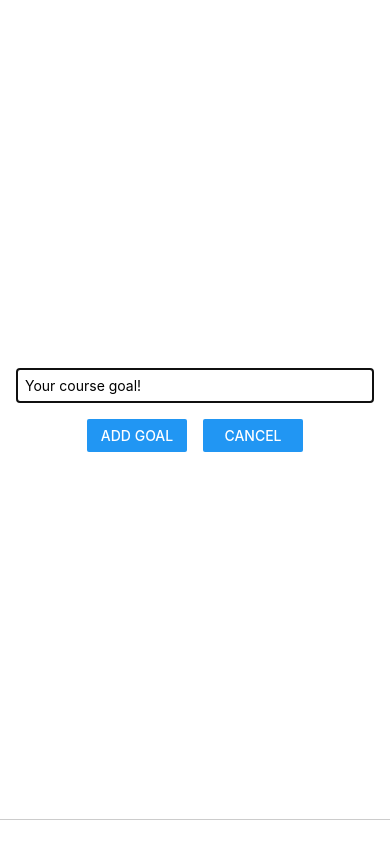
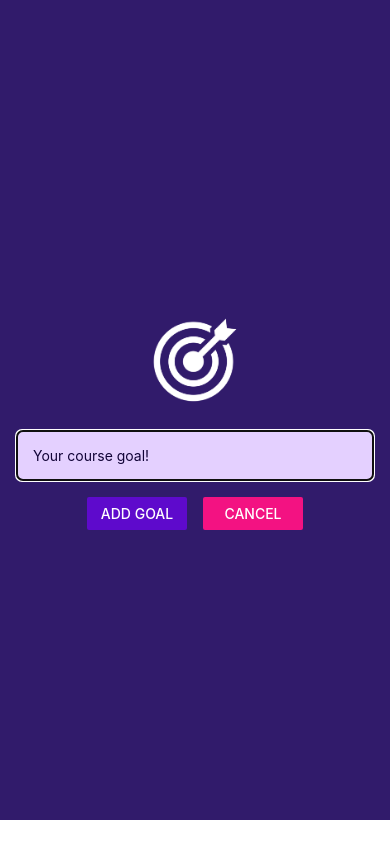
Before and after one commit to duseh729/RN-udemy, a React Native app: screen / in a window 390 px wide. Both pictures are taken after a click on the button "ADD NEW GOAL". Built offline with nearby package versions, Linux system fonts and the light colour scheme.

Commit message:
feat: 앱 마무리, + docs: 컴포넌트 파일 정리

```diff
--- a/App.js
+++ b/App.js
@@ -1,6 +1,7 @@
 // 웹 용 React와 달리 Button 같은 것도 import 해야함.
 import { StyleSheet, View, FlatList, Button } from "react-native";
 import { react, useState } from "react";
+import { StatusBar } from "expo-status-bar";
 
 import GoalItem from "./components/GoalItem";
 import GoalInput from "./components/GoalInput";
@@ -29,6 +30,8 @@
   };
 
   return (
+    <>
+      <StatusBar style="light" />
       <View style={styles.appContainer}>
         <Button title="Add New Goal" color="#5e0acc" onPress={startAddGoalHandler} />
         <GoalInput visible={modalIsVisible} onAddGoal={addGoalHandler} onCancel={endAddGoalHandler} />
@@ -47,6 +50,7 @@
           ></FlatList>
         </View>
       </View>
+    </>
   );
 }
 
--- a/app.json
+++ b/app.json
@@ -6,14 +6,13 @@
     "orientation": "portrait",
     "icon": "./assets/icon.png",
     "userInterfaceStyle": "light",
+    "backgroundColor": "#1e085a",
     "splash": {
       "image": "./assets/splash.png",
       "resizeMode": "contain",
       "backgroundColor": "#ffffff"
     },
-    "assetBundlePatterns": [
-      "**/*"
-    ],
+    "assetBundlePatterns": ["**/*"],
     "ios": {
       "supportsTablet": true
     },
--- a/components/GoalInput.js
+++ b/components/GoalInput.js
@@ -1,4 +1,4 @@
-import { View, StyleSheet, Button, TextInput, Modal } from "react-native";
+import { View, StyleSheet, Button, TextInput, Modal, Image } from "react-native";
 import { useState } from "react";
 
 const GoalInput = (props) => {
@@ -16,15 +16,16 @@
   return (
     <Modal visible={props.visible} animationType="slide">
       <View style={styles.inputContainer}>
+        <Image style={styles.image} source={require("../assets/images/goal.png")} />
         <TextInput style={styles.textInput} placeholder="Your course goal!" onChangeText={goalInputHandler} alue={enteredGoalText} />
         <View style={styles.buttonContainer}>
           {/* Button 컴포넌트는 내장된 객체라 스타일 조정이 한정적임 */}
           {/* 그래서 View로 감싼 후 스타일링을 해줘야 함 */}
           <View style={styles.button}>
-            <Button title="Add Goal" onPress={addGoalHandler} />
+            <Button title="Add Goal" onPress={addGoalHandler} color="#5e0acc" />
           </View>
           <View style={styles.button}>
-            <Button title="Cancel" onPress={props.onCancel} />
+            <Button title="Cancel" onPress={props.onCancel} color="#f31282" />
           </View>
         </View>
       </View>
@@ -40,14 +41,21 @@
     alignItems: "center",
     marginBottom: 24,
     padding: 16,
-    borderBottomWidth: 1,
-    borderBottomColor: "#cccccc",
+    backgroundColor: "#311b6b",
+  },
+  image: {
+    width: 100,
+    height: 100,
+    margin: 20,
   },
   textInput: {
     borderWidth: 1,
-    borderColor: "#cccccc",
+    borderColor: "#e4d0ff",
+    backgroundColor: "#e4d0ff",
+    color: "#120438",
+    borderRadius: 6,
     width: "100%",
-    padding: 8,
+    padding: 16,
   },
   buttonContainer: {
     flexDirection: "row",
```
Also changed, not shown: assets/images/goal.png (added), 이론/Modal.txt (deleted), 이론/RN-컴포넌트.txt, 이론/React-native 사용법.txt. Lines whose indentation alone changed are shown as unchanged.
